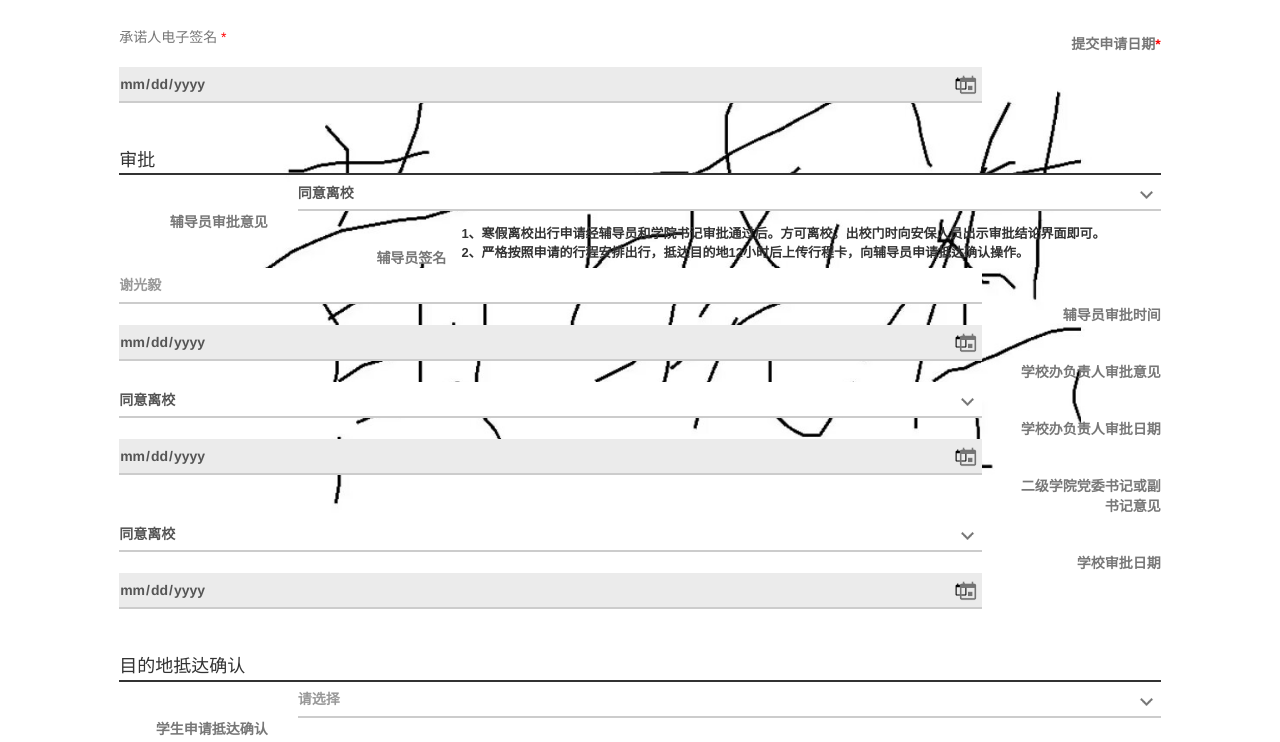
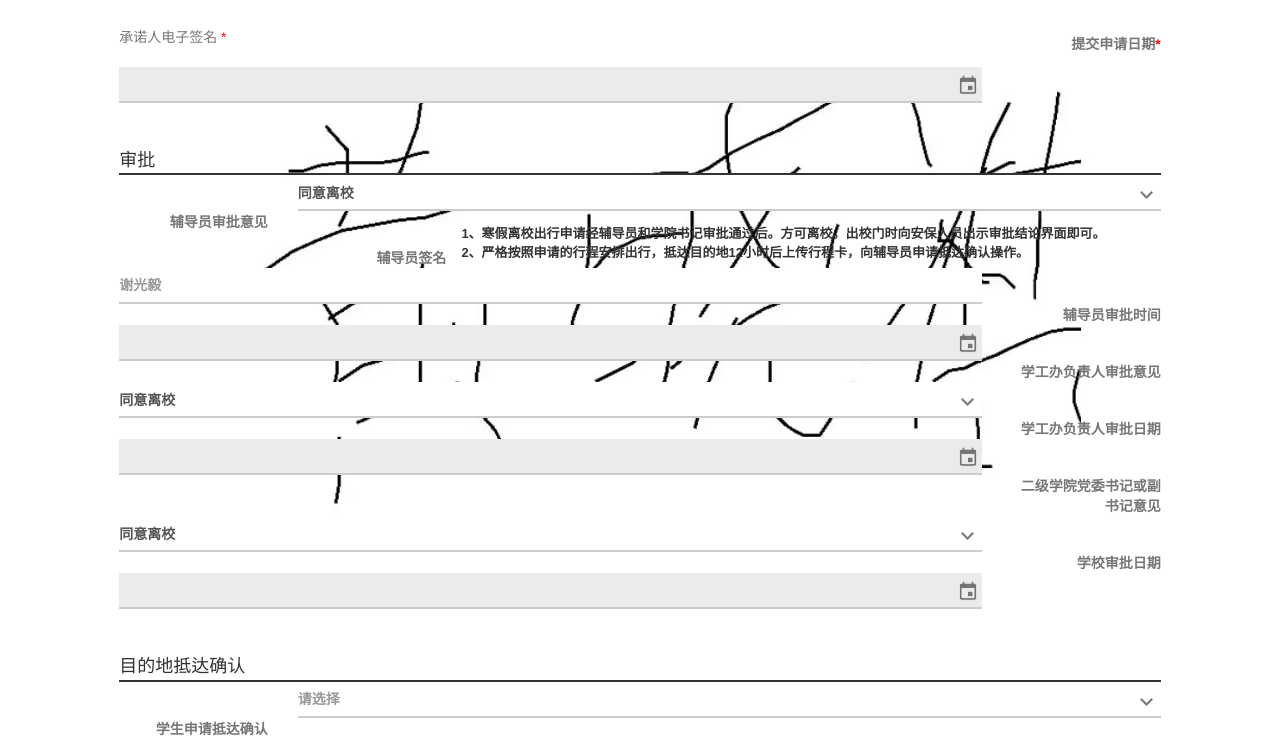
Before and after one commit to gwxcsny53/scaling-octo-bassoon, a plain HTML site: page leave.html in a window 1280 px wide. Shown: the part 2561-3303 px from the top of the page. Drawn offline with nearby package versions, Linux system fonts and the light colour scheme.

Commit message:
Add files via upload

```diff
--- a/leave.html
+++ b/leave.html
@@ -330,7 +330,7 @@
                 <label for="inputEmail3" class="col-sm-2 control-label text-muted tit1">提交申请日期<div class="xing1">*
                     </div></label>
                 <div class="col-sm-10">
-                    <div class="input-botline div-inp-bg"><input type="date" class="form-control inp1 inp-bg" >
+                    <div class="input-botline div-inp-bg"><input type="input" class="form-control inp1 inp-bg" >
                         <img src="./img/date.png" class="Timeimg" alt="">
                     </div>
 
@@ -363,20 +363,20 @@
                     </div>
                     <label for="inputEmail3" class="col-sm-2 control-label text-muted tit1">辅导员审批时间</label>
                     <div class="col-sm-10">
-                        <div class="input-botline div-inp-bg"><input type="date" class="form-control inp1 inp-bg">
+                        <div class="input-botline div-inp-bg"><input type="input" class="form-control inp1 inp-bg">
                             <img src="./img/date.png" class="Timeimg" alt="">
                         </div>
 
                     </div>
-                    <label for="inputEmail3" class="col-sm-2 control-label text-muted tit1">学校办负责人审批意见</label>
+                    <label for="inputEmail3" class="col-sm-2 control-label text-muted tit1">学工办负责人审批意见</label>
                     <div class="col-sm-10">
                         <div class="input-botline"><input type="text" class="form-control inp1" value="同意离校" readonly>
                             <img src="./img/select.png" alt="" class="Selectimg">
                         </div>
                     </div>
-                    <label for="inputEmail3" class="col-sm-2 control-label text-muted tit1">学校办负责人审批日期</label>
+                    <label for="inputEmail3" class="col-sm-2 control-label text-muted tit1">学工办负责人审批日期</label>
                     <div class="col-sm-10">
-                        <div class="input-botline div-inp-bg"><input type="date" class="form-control inp1  inp-bg">
+                        <div class="input-botline div-inp-bg"><input type="input" class="form-control inp1  inp-bg">
                             <img src="./img/date.png" class="Timeimg" alt="">
                         </div>
                     </div>
@@ -389,7 +389,7 @@
                     </div>
                     <label for="inputEmail3" class="col-sm-2 control-label text-muted tit1 ">学校审批日期</label>
                     <div class="col-sm-10">
-                        <div class="input-botline div-inp-bg"><input type="date" class="form-control inp1 inp-bg">
+                        <div class="input-botline div-inp-bg"><input type="input" class="form-control inp1 inp-bg">
                             <img src="./img/date.png" class="Timeimg" alt="">
                         </div>
                     </div>
@@ -448,7 +448,7 @@
                 <div class="form-group">
                     <label for="inputEmail3" class="col-sm-2 control-label text-muted tit1">辅导员确认</label>
                     <div class="col-sm-10">
-                        <div class="input-botline"><input type="text" class="form-control inp1" value="已联系，并确认已到达目的地"
+                        <div class="input-botline"><input type="text" class="form-control inp1" value="请选择"
                                 readonly>
                             <img src="./img/select.png" alt="" class="Selectimg">
                             </div>
```
